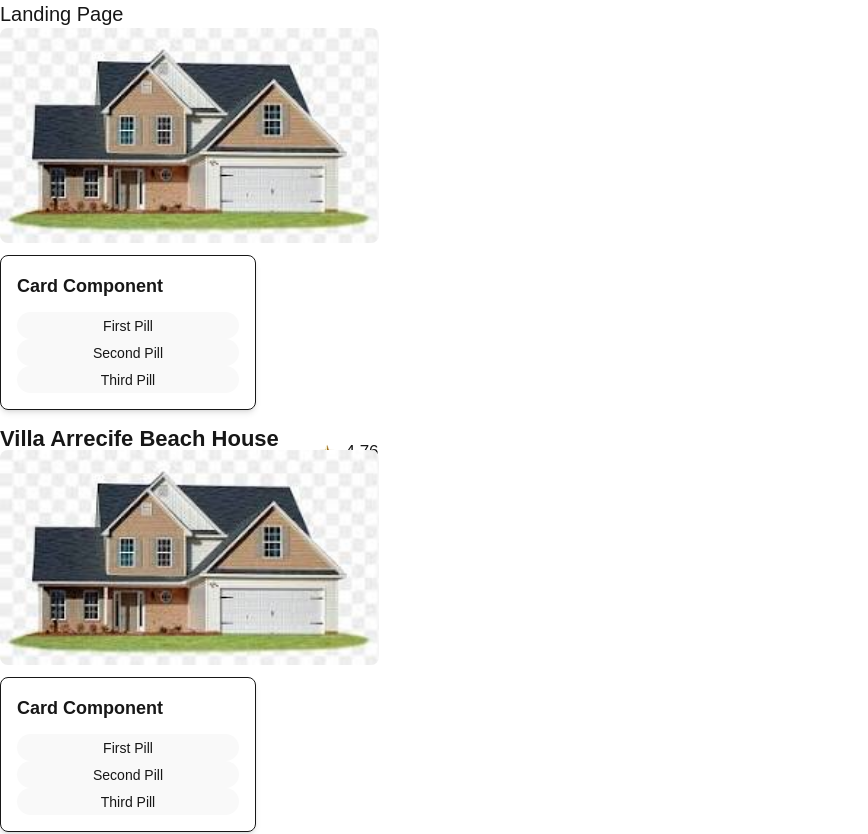
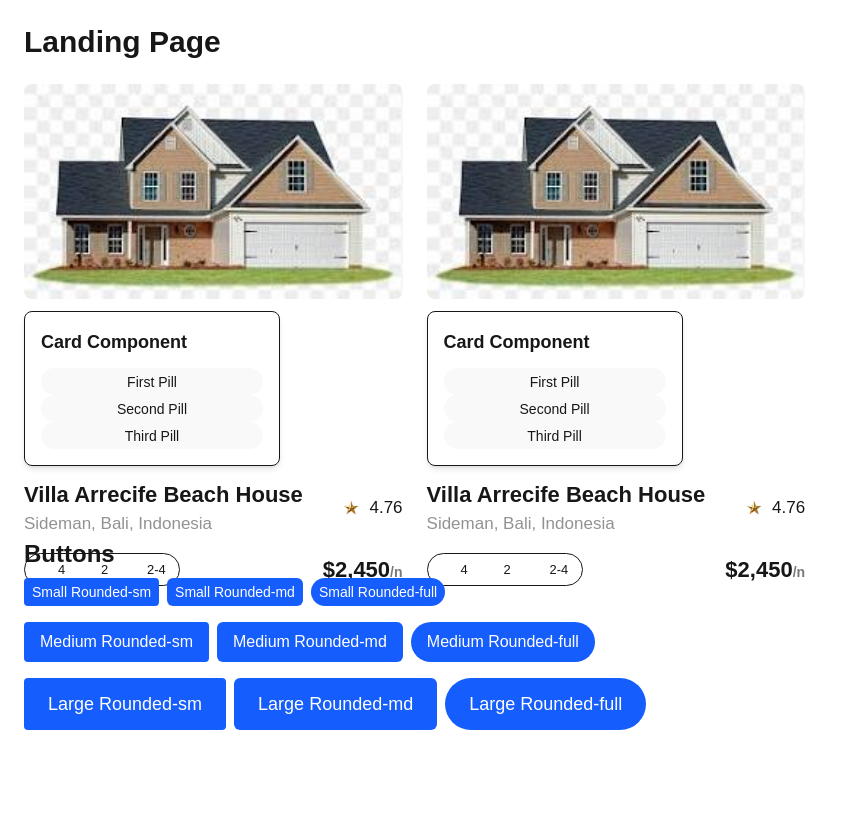
Before and after one commit to ziyadahmed-as/alx-project-0x00-setup, a Next.js app in the folder alx-project-0x00/: page /landing in a window 1280 px wide. Shown: the top 834 px of the page, without its empty margins (0-868 px from the left). After the commit the page ends 800 px from the top, so only its background shows below. Built offline with nearby package versions, Linux system fonts and the light colour scheme.

Commit message:
adding the button component

```diff
--- /dev/null
+++ b/alx-project-0x00/components/Button.tsx
@@ -0,0 +1,27 @@
+import React from "react";
+import { ButtonProps } from "@/interfaces";
+
+const Button: React.FC<ButtonProps> = ({
+  title,
+  size = "medium",
+  shape = "rounded-md",
+  onClick,
+}) => {
+  // Size classes mapping
+  const sizeClasses: { [key: string]: string } = {
+    small: "px-2 py-1 text-sm",
+    medium: "px-4 py-2 text-base",
+    large: "px-6 py-3 text-lg",
+  };
+
+  return (
+    <button
+      className={`${sizeClasses[size]} ${shape} bg-blue-600 text-white hover:bg-blue-700 transition-colors`}
+      onClick={onClick}
+    >
+      {title}
+    </button>
+  );
+};
+
+export default Button;
--- a/alx-project-0x00/interfaces/index.ts
+++ b/alx-project-0x00/interfaces/index.ts
@@ -2,3 +2,9 @@
 export interface PillProps {
   title: string;
 }
+export interface ButtonProps {
+  title: string;
+  size?: "small" | "medium" | "large";
+  shape?: "rounded-sm" | "rounded-md" | "rounded-full";
+  onClick?: () => void;
+}
--- a/alx-project-0x00/pages/landing.tsx
+++ b/alx-project-0x00/pages/landing.tsx
@@ -1,16 +1,47 @@
-import React from "react"
-import Card from "@/components/Card"   // ✅ Correct import
+import React from "react";
+import Card from "@/components/Card";
+import Button from "@/components/Button";
 
 const Landing: React.FC = () => {
   return (
-    <div>
-      <h1 className="text-xl font-extralight">Landing Page</h1>
+    <div className="p-6 space-y-8">
+      {/* Page Title */}
+      <h1 className="text-3xl font-bold mb-6">Landing Page</h1>
 
-      {/* ✅ Render the Card component */}
-      <Card />
-      <Card />   {/* you can duplicate for testing */}
+      {/* Cards Section */}
+      <div className="flex flex-wrap gap-6">
+        <Card />
+        <Card />
+        {/* Duplicate cards as needed */}
+      </div>
+
+      {/* Buttons Section */}
+      <div className="space-y-4 mt-8">
+        <h2 className="text-2xl font-semibold mb-2">Buttons</h2>
+
+        {/* Small Buttons */}
+        <div className="flex gap-2">
+          <Button title="Small Rounded-sm" size="small" shape="rounded-sm" />
+          <Button title="Small Rounded-md" size="small" shape="rounded-md" />
+          <Button title="Small Rounded-full" size="small" shape="rounded-full" />
+        </div>
+
+        {/* Medium Buttons */}
+        <div className="flex gap-2">
+          <Button title="Medium Rounded-sm" size="medium" shape="rounded-sm" />
+          <Button title="Medium Rounded-md" size="medium" shape="rounded-md" />
+          <Button title="Medium Rounded-full" size="medium" shape="rounded-full" />
+        </div>
+
+        {/* Large Buttons */}
+        <div className="flex gap-2">
+          <Button title="Large Rounded-sm" size="large" shape="rounded-sm" />
+          <Button title="Large Rounded-md" size="large" shape="rounded-md" />
+          <Button title="Large Rounded-full" size="large" shape="rounded-full" />
+        </div>
+      </div>
     </div>
-  )
-}
+  );
+};
 
-export default Landing
+export default Landing;
```
